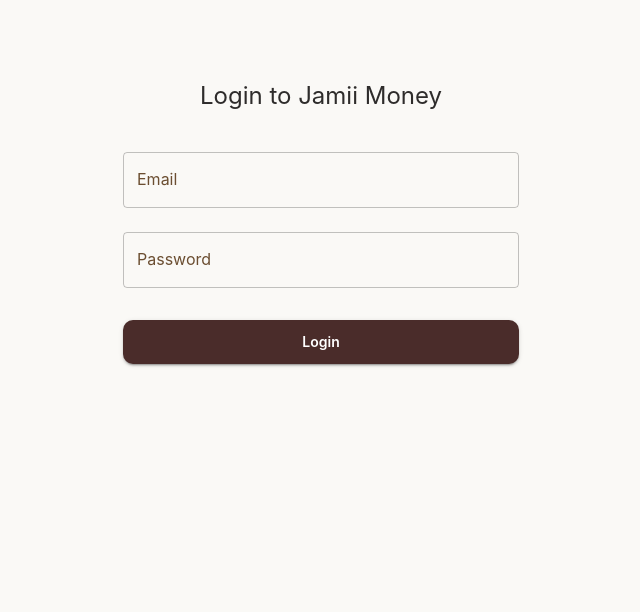
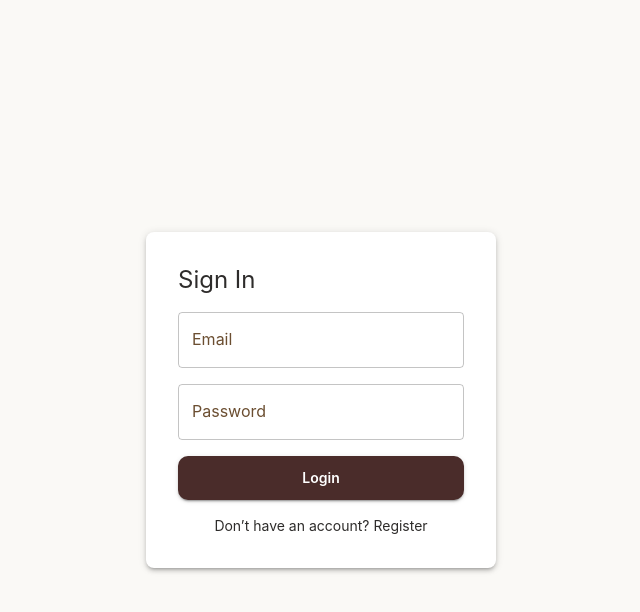
Before and after one commit to shem958/jamii-money, a Next.js app: page /login in a window 1280 px wide. Shown: the top 612 px of the page, without its empty margins (319-959 px from the left). Built offline with nearby package versions, Linux system fonts and the light colour scheme; no server answers.

Commit message:
feat: refactor LoginPage to use Redux Toolkit's createApi for authentication and improve error handling

```diff
--- a/app/(auth)/login/page.tsx
+++ b/app/(auth)/login/page.tsx
@@ -1,38 +1,99 @@
 'use client';
+
 import { useState } from 'react';
-import { Box, Button, TextField, Typography, Container } from '@mui/material';
-import axios from 'axios';
-import { useDispatch } from 'react-redux';
-import { setCredentials } from '@/redux/slices/authSlice';
+import {
+  Box,
+  Button,
+  TextField,
+  Typography,
+  Stack,
+  CircularProgress,
+} from '@mui/material';
+import { useLoginMutation } from '@/redux/api/authApi';
+import { useRouter } from 'next/navigation';
 
 export default function LoginPage() {
-  const dispatch = useDispatch();
+  const router = useRouter();
+  const [login, { isLoading }] = useLoginMutation();
   const [form, setForm] = useState({ email: '', password: '' });
+  const [error, setError] = useState('');
+
+  const handleChange = (e: React.ChangeEvent<HTMLInputElement>) => {
+    setForm({ ...form, [e.target.name]: e.target.value });
+  };
 
   const handleSubmit = async (e: React.FormEvent) => {
     e.preventDefault();
-    const res = await axios.post(`${process.env.NEXT_PUBLIC_API_URL}/auth/login`, form);
-    dispatch(setCredentials({ user: res.data.user, token: res.data.token }));
+    setError('');
+    try {
+      await login(form).unwrap();
+      router.push('/');
+    } catch (err: any) {
+      setError(err?.data?.message || 'Login failed');
+    }
   };
 
   return (
-    <Container maxWidth="xs">
-      <Box sx={{ mt: 10, textAlign: 'center' }}>
-        <Typography variant="h5" mb={3}>Login to Jamii Money</Typography>
-        <form onSubmit={handleSubmit}>
+    <Box
+      display="flex"
+      alignItems="center"
+      justifyContent="center"
+      minHeight="100vh"
+    >
+      <Box
+        component="form"
+        onSubmit={handleSubmit}
+        width={350}
+        p={4}
+        boxShadow={3}
+        borderRadius={2}
+        bgcolor="background.paper"
+      >
+        <Typography variant="h5" mb={2}>
+          Sign In
+        </Typography>
+
+        <Stack spacing={2}>
           <TextField
-            fullWidth label="Email" variant="outlined" margin="normal"
-            value={form.email} onChange={(e) => setForm({ ...form, email: e.target.value })}
+            name="email"
+            label="Email"
+            type="email"
+            fullWidth
+            value={form.email}
+            onChange={handleChange}
           />
           <TextField
-            fullWidth label="Password" type="password" variant="outlined" margin="normal"
-            value={form.password} onChange={(e) => setForm({ ...form, password: e.target.value })}
+            name="password"
+            label="Password"
+            type="password"
+            fullWidth
+            value={form.password}
+            onChange={handleChange}
           />
-          <Button type="submit" fullWidth variant="contained" sx={{ mt: 3 }}>
-            Login
+          {error && (
+            <Typography color="error" variant="body2">
+              {error}
+            </Typography>
+          )}
+          <Button
+            type="submit"
+            variant="contained"
+            fullWidth
+            disabled={isLoading}
+          >
+            {isLoading ? <CircularProgress size={24} /> : 'Login'}
           </Button>
-        </form>
+        </Stack>
+
+        <Typography
+          variant="body2"
+          mt={2}
+          sx={{ textAlign: 'center', cursor: 'pointer' }}
+          onClick={() => router.push('/(auth)/register')}
+        >
+          Don’t have an account? Register
+        </Typography>
       </Box>
-    </Container>
+    </Box>
   );
 }
```
